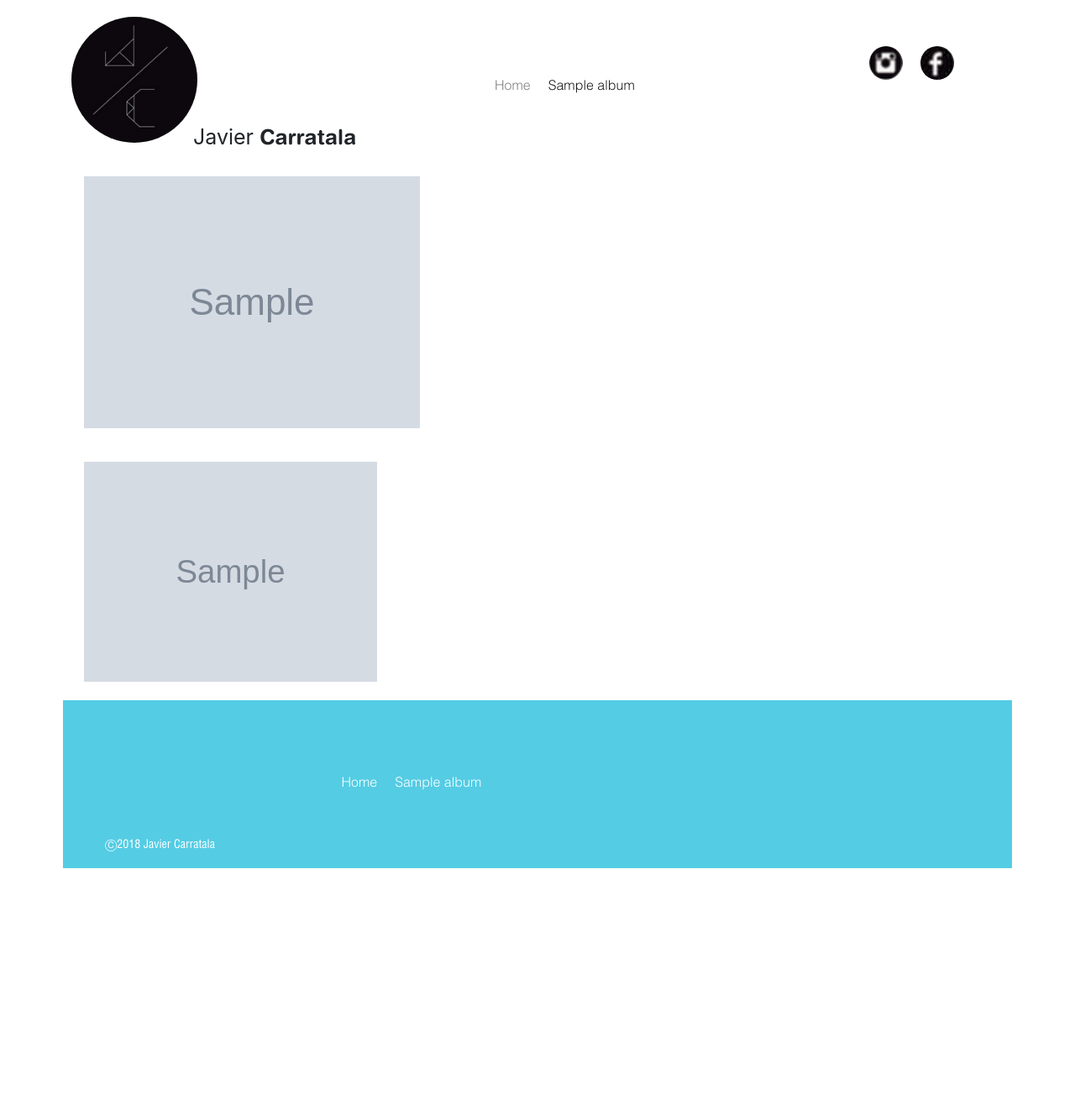
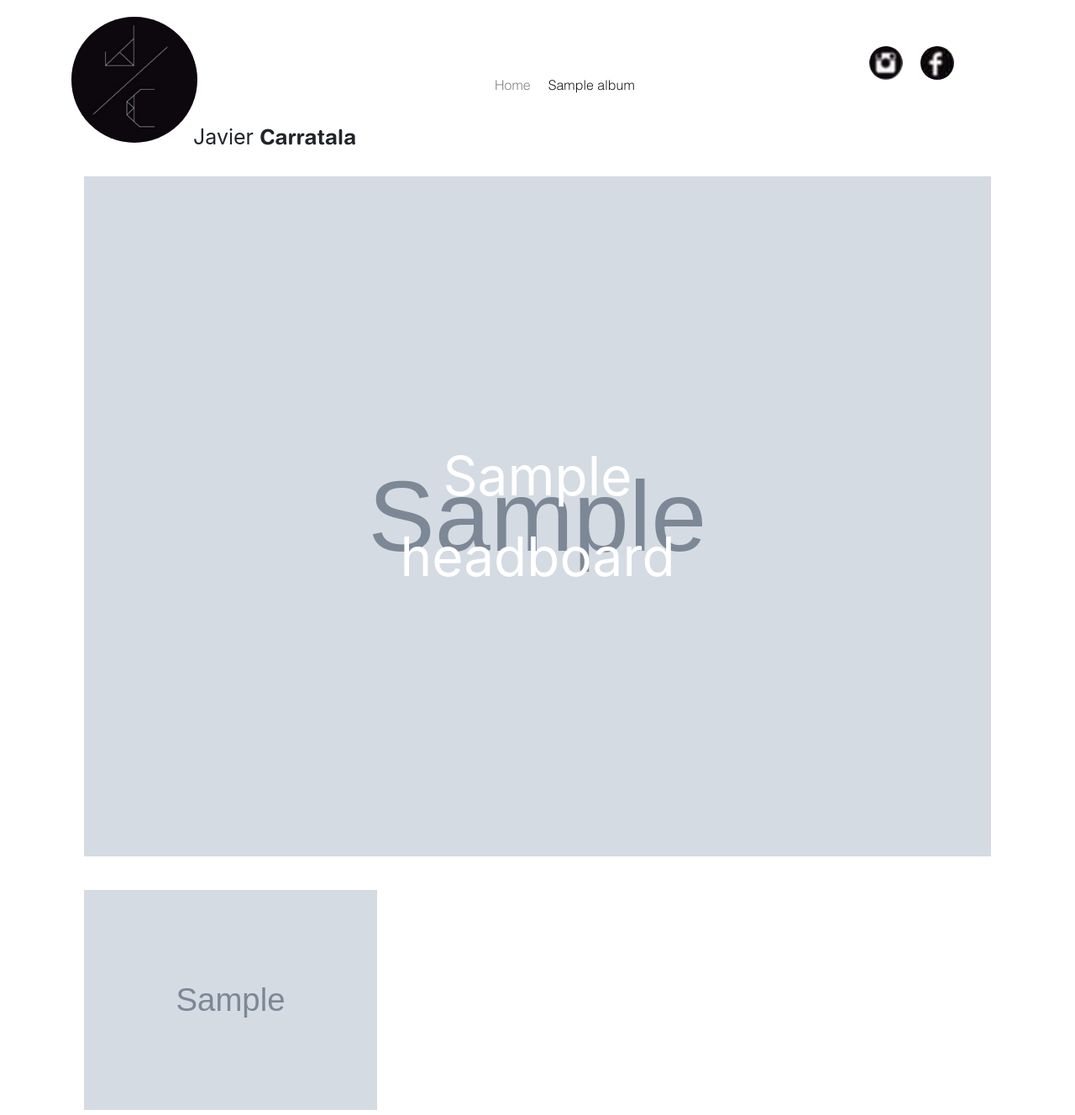
Before and after one commit to CasioPT87/javiweb, a Django app: template albums/templates/albums/album.html in a window 1280 px wide. Shown: the top 1328 px of the page at 84% size. Before the commit the page ends 1034 px from the top, so only its background shows below. Run offline with Django 3.2, Linux system fonts and the light colour scheme; tables that the repository leaves empty hold one stand-in row (values such as "Sample post"); the template is opened without the code that fills it: values that come from a table or form of the project are taken from there, most other values are stand-ins (such as "Sample title", 1, 10 or a date in 2020); grey boxes marked "Sample" are stand-in pictures; parts of the project's set-up code (start-up, migrations or seed data) failed here and were passed over; some libraries are stand-ins or nearby versions.

Commit message:
anadidas las letras al headboard

```diff
--- a/albums/templates/albums/album.html
+++ b/albums/templates/albums/album.html
@@ -18,13 +18,12 @@
             }
         }
     </style>
+    <div class="container containerHeadboard">
+        <img src="{{headboard.image.url}}" alt="{{headboard.title}}" style="width:100%;">
+        <div class="centered">{{headboard.title}}</div>
+    </div>
 
     <div class="container">
-        <div class="row">
-            <div class="col-12">
-                <img class="" src="{{headboard.image.url}}" alt="{{headboard.title}}"/>
-            </div>
-        </div>
         <div class="col-md-12">
             <div class="row">
                 <hr>
--- a/static/styles.css
+++ b/static/styles.css
@@ -62,3 +62,17 @@
     top: 50%;
     transform: translateY(-50%);
 }
+
+.containerHeadboard {
+    position: relative;
+    text-align: center;
+    color: white;
+}
+
+.centered {
+    position: absolute;
+    top: 50%;
+    left: 50%;
+    transform: translate(-50%, -50%);
+    font-size: 5vw;
+}
```
Also changed, not shown: albums/migrations/0002_headboard.py (added), db.sqlite3.
